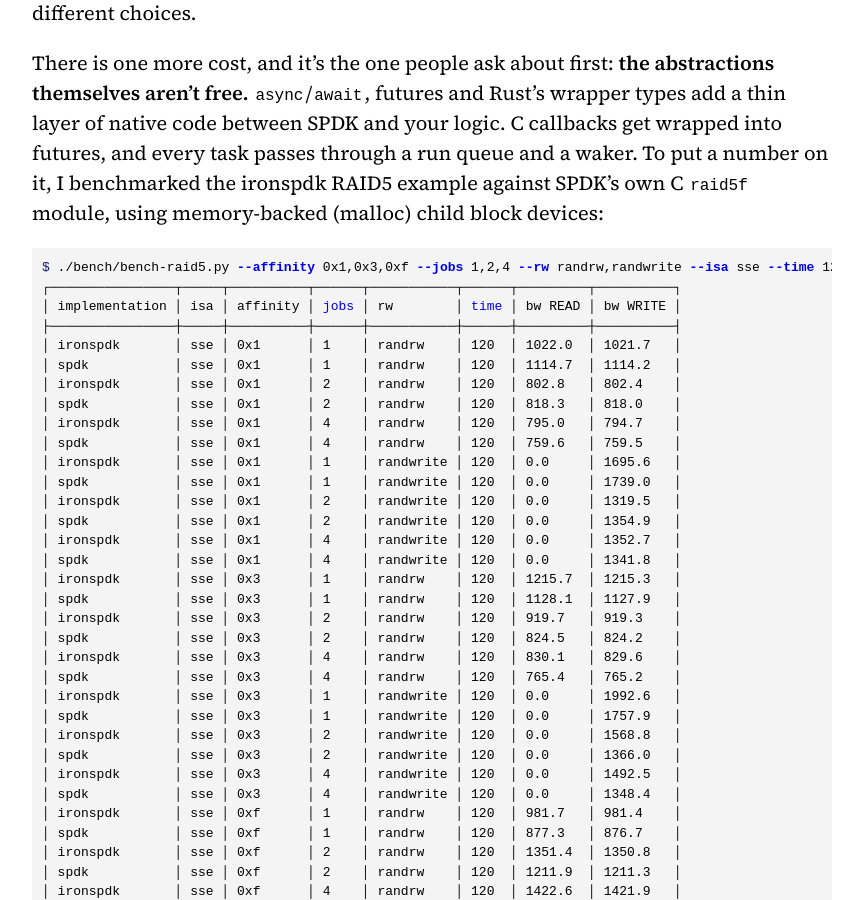
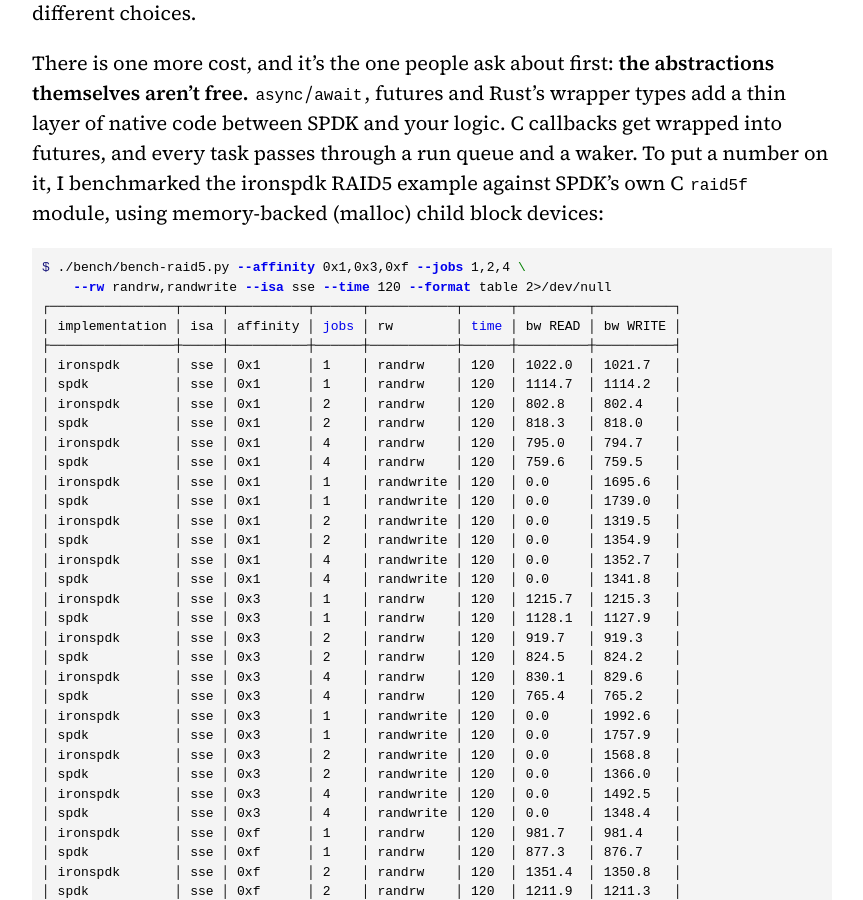
Before and after one commit to ekorenevsky/ekorenevsky.github.io, a Jekyll site: the page built from _posts/2026-10-12-rust-plus-spdk.md, in a window 1280 px wide and 900 px high, scrolled down 9705 px. Shown: the whole window, without its empty margins (208-1071 px from the left). Built offline with Jekyll 4.4.1, drawn with Linux system fonts in a browser that asks for light colours.

Commit message:
rust-plus-spdk: minor

````diff
--- a/_posts/2026-10-12-rust-plus-spdk.md
+++ b/_posts/2026-10-12-rust-plus-spdk.md
@@ -198,7 +198,8 @@
 There is one more cost, and it's the one people ask about first: **the abstractions themselves aren't free.** `async`/`await`, futures and Rust's wrapper types add a thin layer of native code between SPDK and your logic. C callbacks get wrapped into futures, and every task passes through a run queue and a waker. To put a number on it, I benchmarked the ironspdk RAID5 example against SPDK's own C `raid5f` module, using memory-backed (malloc) child block devices:
 
 ```bash
-$ ./bench/bench-raid5.py --affinity 0x1,0x3,0xf --jobs 1,2,4 --rw randrw,randwrite --isa sse --time 120 --format table 2>/dev/null
+$ ./bench/bench-raid5.py --affinity 0x1,0x3,0xf --jobs 1,2,4 \
+    --rw randrw,randwrite --isa sse --time 120 --format table 2>/dev/null
 ┌────────────────┬─────┬──────────┬──────┬───────────┬──────┬─────────┬──────────┐
 │ implementation │ isa │ affinity │ jobs │ rw        │ time │ bw READ │ bw WRITE │
 ├────────────────┼─────┼──────────┼──────┼───────────┼──────┼─────────┼──────────┤
````
